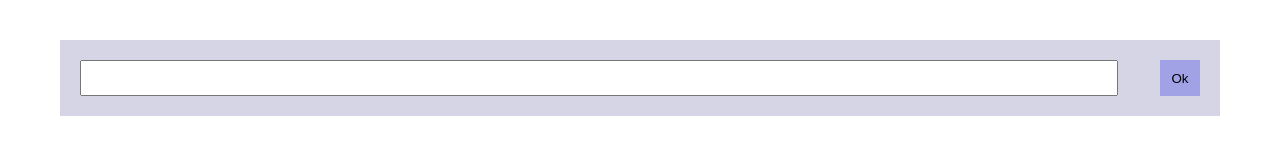
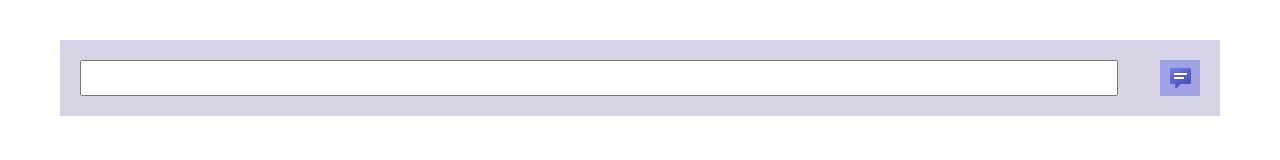
Before and after one commit to lohi212/comments-app, a React (Create React App) app: page / in a window 1280 px wide. Shown: the top 160 px of the page. Built offline with nearby package versions, Linux system fonts and the light colour scheme.

Commit message:
feat: icon

```diff
--- a/src/components/index.js
+++ b/src/components/index.js
@@ -1,5 +1,7 @@
 import React, { useState } from "react";
 import Comments from "./Comments";
+
+const sendCommentImg = require("../images/comment.png");
 
 const CommentsContainer = () => {
   const [comments, setComments] = useState([]);
@@ -24,7 +26,7 @@ const CommentsContainer = () => {
           }}
         />
         <button onClick={handleOk} className="button-container">
-          Ok
+          <img src={sendCommentImg} width="25px" />
         </button>
       </div>
       <Comments comments={comments} />
```
Also changed, not shown: src/images/comment.png (added), static/images/comment.png (deleted).
